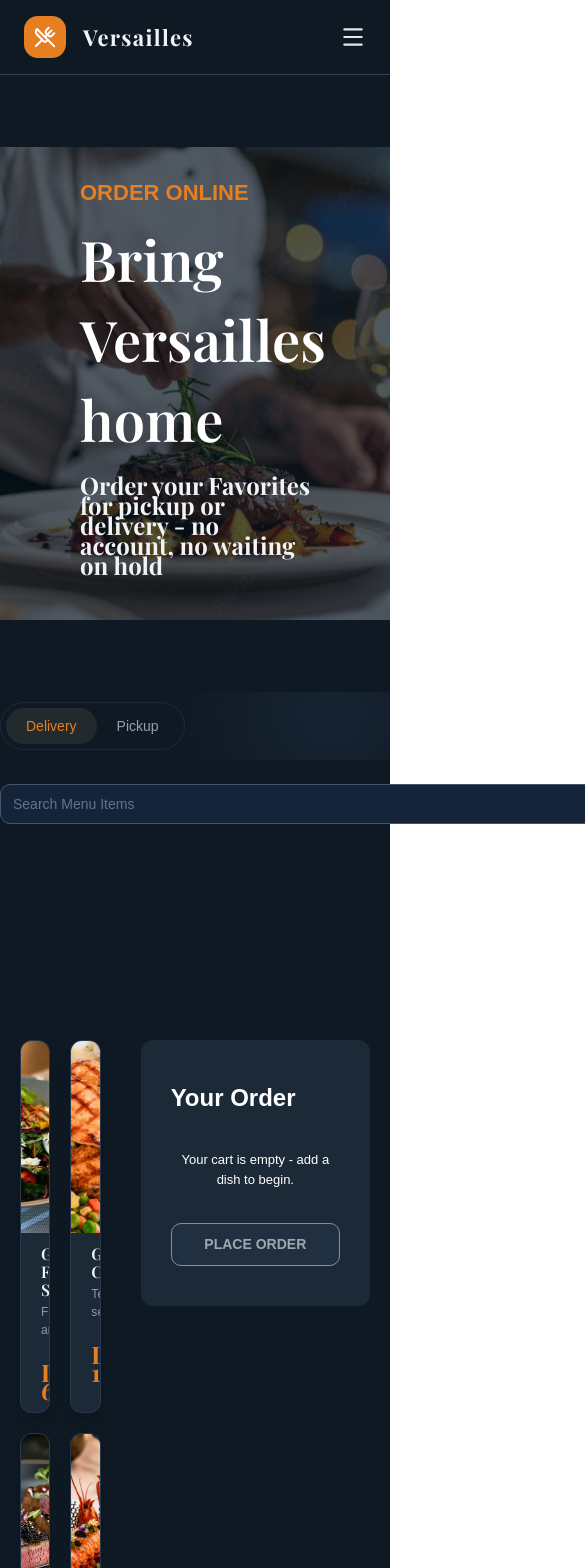
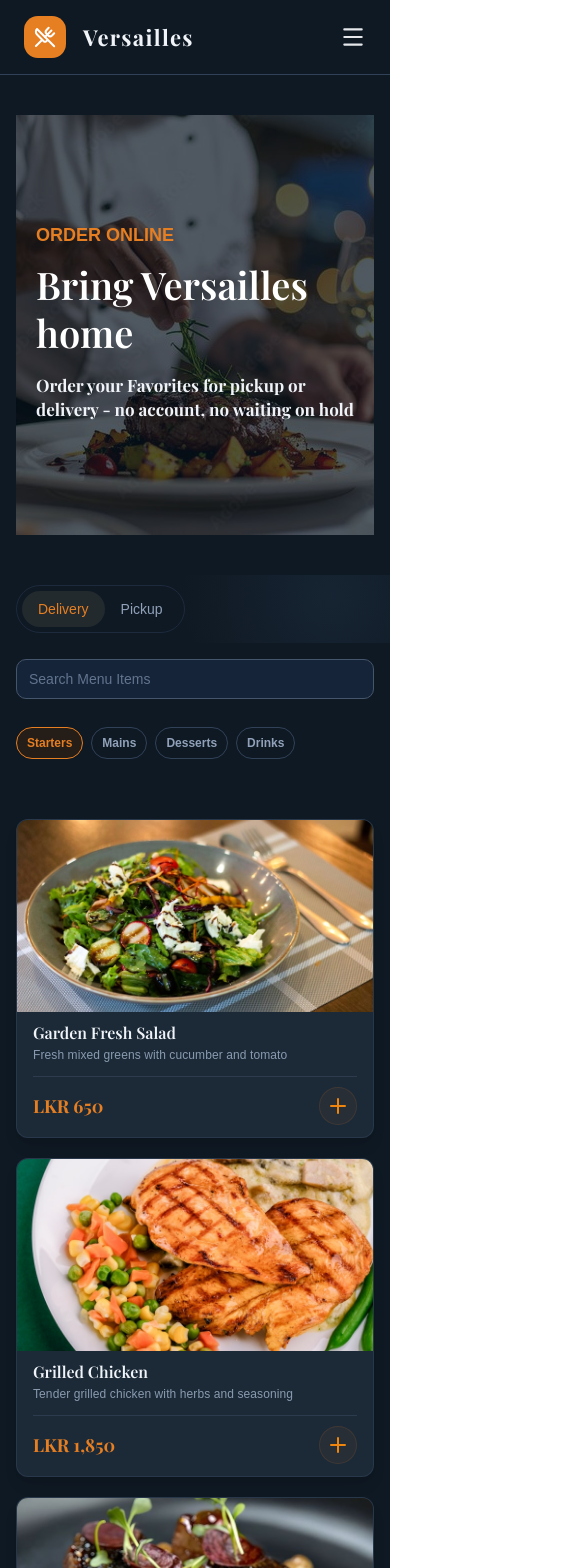
Before and after one commit to Mahdhe/restaurant_management_system_frontend, a React (Vite) app: page /order-online in a window 390 px wide. Shown: the top 1568 px of the page, 585 px wide, since content can reach past the window. Built offline with nearby package versions, Linux system fonts and the light colour scheme; the HTML template or start-up script is replaced by a standard one; a web font is replaced by a local one.

Commit message:
Added responsive

```diff
--- a/src/pages/OrderOnline.jsx
+++ b/src/pages/OrderOnline.jsx
@@ -40,6 +40,7 @@ const menuItems = [
     image: lobsterImg,
   },
 ];
+
 const categories = ["Starters", "Mains", "Desserts", "Drinks"];
 
 function formatPrice(price) {
@@ -74,6 +75,7 @@ export default function OrderOnline() {
             : cartItem,
         );
       }
+
       return [...currentCart, { ...item, quantity: 1 }];
     });
   };
@@ -99,20 +101,23 @@ export default function OrderOnline() {
     <div className="min-h-screen font-dmsans">
       <main className="w-full bg-[#0F1923] min-h-screen">
         {/* Hero */}
-        <section className="mx-auto max-w-280 py-18">
+        <section className="mx-auto max-w-280 px-4 py-10 sm:px-5 sm:py-14 lg:px-0 lg:py-18">
           <div
-            className="relative min-h-[473px] overflow-hidden bg-cover bg-center"
+            className="relative min-h-105 overflow-hidden bg-cover bg-center sm:min-h-118.25"
             style={{ backgroundImage: `url(${heroimg})` }}
           >
             <div className="absolute inset-0 bg-[#07131e]/70" />
-            <div className="relative flex min-h-107 flex-col justify-center px-10 py-10">
-              <p className=" mb-5 text-[22px] font-semibold text-[#E67E22] leading-3 tracking-normal px-10">
+
+            <div className="relative flex min-h-105 flex-col justify-center px-5 py-10 sm:min-h-107 sm:px-10">
+              <p className="mb-5 px-0 text-[18px] font-semibold leading-3 tracking-normal text-[#E67E22] sm:px-10 sm:text-[22px]">
                 ORDER ONLINE
               </p>
-              <h1 className="font-playfair text-[56px] font-semibold text-white px-10 leading-20 tracking-normal">
+
+              <h1 className="px-0 font-playfair text-[38px] font-semibold leading-12 tracking-normal text-white sm:px-10 sm:text-[48px] sm:leading-16 lg:text-[56px] lg:leading-20">
                 Bring Versailles home
               </h1>
-              <p className="font-playfair mt-4 text-[24px] leading-5 font-bold text-[#F0F4F8] px-10 tracking-relaxed">
+
+              <p className="mt-4 px-0 font-playfair text-[17px] font-bold leading-6 tracking-normal text-[#F0F4F8] sm:px-10 sm:text-[20px] sm:leading-7 lg:text-[24px] lg:leading-5">
                 Order your Favorites for pickup or delivery - no account, no
                 waiting on hold
               </p>
@@ -122,16 +127,19 @@ export default function OrderOnline() {
 
         {/* Order Controls */}
         <section className="bg-[#0F1923]">
-          <div className="py-2.5 bg-[radial-gradient(circle_at_85%_30%,rgba(56,85,120,0.18),transparent_45%)]">
-            <div className="mx-auto max-w-280">
-              <div className="border border-slate-800 p-1.25 inline-flex rounded-full">
+          <div className="bg-[radial-gradient(circle_at_85%_30%,rgba(56,85,120,0.18),transparent_45%)] py-2.5">
+            <div className="mx-auto max-w-280 px-4 sm:px-5 lg:px-0">
+              <div className="inline-flex rounded-full border border-slate-800 p-1.25">
                 {["Delivery", "Pickup"].map((type) => (
                   <button
                     key={type}
                     onClick={() => setOrderType(type)}
-                    className={`rounded-full text-sm px-5 py-2 transition ${orderType === type ? "bg-[#222a2e] text-[#E67E22]" : "text-slate-400 hover:text-white cursor-pointer"}`}
+                    className={`rounded-full px-4 py-2 text-sm transition sm:px-5 ${
+                      orderType === type
+                        ? "bg-[#222a2e] text-[#E67E22]"
+                        : "cursor-pointer text-slate-400 hover:text-white"
+                    }`}
                   >
-                    {" "}
                     {type}
                   </button>
                 ))}
@@ -139,23 +147,28 @@ export default function OrderOnline() {
             </div>
           </div>
 
-          <div className="mx-auto max-w-280 flex gap-5 xl:px-0">
-            <div className="py-6">
+          {/* Search + Categories */}
+          <div className="mx-auto flex max-w-280 flex-col gap-3 px-4 sm:px-5 lg:flex-row lg:items-center lg:gap-5 lg:px-0">
+            <div className="py-4 lg:py-6">
               <input
                 type="text"
                 value={search}
                 onChange={(event) => setSearch(event.target.value)}
                 placeholder="Search Menu Items"
-                className="w-205 h-10 border border-slate-600 rounded-[10px] bg-[#152438] px-3 py-3 text-sm text-white outline-none placeholder:text-slate-500 focus:border-[#E67E22]"
+                className="h-10 w-full rounded-[10px] border border-slate-600 bg-[#152438] px-3 py-3 text-sm text-white outline-none placeholder:text-slate-500 focus:border-[#E67E22] sm:w-full lg:w-205"
               />
             </div>
 
-            <div className="flex flex-wrap gap-2 py-7">
+            <div className="flex flex-wrap gap-2 pb-5 lg:py-7">
               {categories.map((category) => (
                 <button
                   key={category}
                   onClick={() => setSelectedCategory(category)}
-                  className={`rounded-full h-8 px-2.5 border font-semibold text-xs transition cursor-pointer ${selectedCategory === category ? "border-[#E67E22] bg-[#241d18] text-[#E67E22]" : "border-slate-700 text-slate-400  hover:border-slate-500 hover:text-white"}`}
+                  className={`h-8 cursor-pointer rounded-full border px-2.5 text-xs font-semibold transition ${
+                    selectedCategory === category
+                      ? "border-[#E67E22] bg-[#241d18] text-[#E67E22]"
+                      : "border-slate-700 text-slate-400 hover:border-slate-500 hover:text-white"
+                  }`}
                 >
                   {category}
                 </button>
@@ -165,37 +178,40 @@ export default function OrderOnline() {
         </section>
 
         {/* Menu and cart */}
-        <section className="mx-auto px-5 py-18 bg-[#0F1923]">
-          <div className="flex items-start mx-auto max-w-280 gap-10 xl:px-0">
-            <div className="grid grid-cols-2 gap-5 w-2/3 self-start">
+        <section className="mx-auto bg-[#0F1923] px-4 py-10 sm:px-5 sm:py-14 lg:py-18">
+          <div className="mx-auto flex max-w-280 flex-col gap-8 lg:flex-row lg:items-start lg:gap-10 lg:px-0">
+            {/* Menu */}
+            <div className="grid w-full grid-cols-1 gap-5 sm:grid-cols-2 lg:w-2/3">
               {filteredItems.length > 0 ? (
                 filteredItems.map((item) => (
                   <article
                     key={item.id}
-                    className="overflow-hidden border border-slate-700/60 rounded-xl bg-[#1C2A38] shadow-lg"
+                    className="overflow-hidden rounded-xl border border-slate-700/60 bg-[#1C2A38] shadow-lg"
                   >
                     <img
                       src={item.image}
-                      className="h-48 object-cover w-full"
+                      className="h-48 w-full object-cover"
                       alt={item.name}
                     />
 
-                    <div className="py-3 px-5">
-                      <h2 className="font-playfair text-[16px] text-[#F0F4F8] font-semibold leading-4.5">
+                    <div className="px-4 py-3 sm:px-5">
+                      <h2 className="font-playfair text-[16px] font-semibold leading-4.5 text-[#F0F4F8]">
                         {item.name}
                       </h2>
-                      <p className="mt-1 w-52 text-[#8A9BB0] text-[12px] leading-4.5 tracking-[0.008em] font-normal">
+
+                      <p className="mt-1 w-full text-[12px] font-normal leading-4.5 tracking-[0.008em] text-[#8A9BB0]">
                         {item.description}
                       </p>
 
                       <div className="mt-3 flex items-center justify-between border-t border-slate-600/40 pt-2.5">
-                        <span className="text-[#E67E22] font-playfair text-[24px] font-bold leading-4.5">
+                        <span className="font-playfair text-[18px] font-bold leading-5 text-[#E67E22] sm:text-[24px]">
                           {formatPrice(item.price)}
                         </span>
+
                         <button
                           onClick={() => addToCart(item)}
                           aria-label={`Add ${item.name} to order`}
-                          className="grid rounded-full h-9.5 w-9.5 place-items-center border border-[#E67E221F] bg-[#E67E220F] text-2xl text-[#ed850e] leading-none transition hover:bg-[#E67E221F] cursor-pointer"
+                          className="grid h-9.5 w-9.5 shrink-0 cursor-pointer place-items-center rounded-full border border-[#E67E221F] bg-[#E67E220F] text-2xl leading-none text-[#ed850e] transition hover:bg-[#E67E221F]"
                         >
                           <Plus />
                         </button>
@@ -204,7 +220,7 @@ export default function OrderOnline() {
                   </article>
                 ))
               ) : (
-                <div className="col-span-full border border-dashed border-slate-700 rounded-xl py-16 text-center text-slate-400">
+                <div className="col-span-full rounded-xl border border-dashed border-slate-700 py-16 text-center text-slate-400">
                   No menu items found
                 </div>
               )}
@@ -212,43 +228,50 @@ export default function OrderOnline() {
 
             {/* Cart */}
             <aside
-              className={`w-137.5 rounded-xl h-fit py-10 px-7.5 lg:sticky lg:top-6 ${cart.length > 0 ? "bg-[#0F1923] border border-[#F39C1266]" : "bg-[#1C2A38]"}`}
+              className={`h-fit w-full rounded-xl px-5 py-8 sm:px-7.5 sm:py-10 lg:w-137.5 lg:sticky lg:top-6 ${
+                cart.length > 0
+                  ? "border border-[#F39C1266] bg-[#0F1923]"
+                  : "bg-[#1C2A38]"
+              }`}
             >
               <div className="flex items-center justify-between">
-                <h2 className="text-[24px] text-white font-bold">Your Order</h2>
+                <h2 className="text-[24px] font-bold text-white">Your Order</h2>
               </div>
 
               {cart.length === 0 ? (
-                <p className="py-8.5 text-[13px] text-center text-white">
+                <p className="py-8.5 text-center text-[13px] text-white">
                   Your cart is empty - add a dish to begin.
                 </p>
               ) : (
-                <div className="my-6 space-y-4 ">
+                <div className="my-6 space-y-4">
                   {cart.map((item) => (
                     <div
                       key={item.id}
-                      className="pb-2 border-b border-slate-600/50"
+                      className="border-b border-slate-600/50 pb-2"
                     >
                       <div className="flex justify-between gap-4">
-                        <div>
-                          <p className="font-playfair font-semibold text-[#F0F4F8] text-[14px] tracking-wider">
+                        <div className="min-w-0">
+                          <p className="truncate font-playfair text-[14px] font-semibold tracking-wider text-[#F0F4F8]">
                             {item.name}
                           </p>
-                          <p className="mt-1 text-[#F0F4F8B3] text-[11px] font-lighter">
+
+                          <p className="mt-1 text-[11px] text-[#F0F4F8B3]">
                             {formatPrice(item.price)}
                           </p>
                         </div>
 
-                        <div className="flex h-8 items-center ">
+                        <div className="flex h-8 shrink-0 items-center">
                           <button
                             onClick={() => updateQuantity(item.id, -1)}
                             className="px-2 text-white"
                           >
                             -
                           </button>
+
                           <span className="px-2 text-[14px] text-white">
                             {item.quantity}
                           </span>
+
                           <button
                             onClick={() => updateQuantity(item.id, 1)}
                             className="px-2 text-white"
@@ -260,75 +283,83 @@ export default function OrderOnline() {
                     </div>
                   ))}
 
-                  <div className="text-[#F0F4F8B3] border-b border-slate-600/50 pb-2 pt-5">
+                  <div className="border-b border-slate-600/50 pb-2 pt-5 text-[#F0F4F8B3]">
                     <div className="flex justify-between">
-                      <span className=" text-[13px]">Subtotal</span>
-                      <span className=" text-[13px]">
+                      <span className="text-[13px]">Subtotal</span>
+
+                      <span className="text-[13px]">
                         {formatPrice(orderTotal)}
                       </span>
                     </div>
 
                     <div className="flex justify-between pt-4">
-                      <span className=" text-[13px]">Delivery Fee</span>
-                      <span className=" text-[13px]">
+                      <span className="text-[13px]">Delivery Fee</span>
+
+                      <span className="text-[13px]">
                         {formatPrice(orderType === "Delivery" ? 500 : 0)}
                       </span>
                     </div>
                   </div>
 
                   <div className="flex justify-between pt-2 text-[#F0F4F8]">
-                    <span className="text-[16px] pt-1 font-semibold">
+                    <span className="pt-1 text-[16px] font-semibold">
                       Total
                     </span>
-                    <span className="text-[#E67E22] font-playfair font-bold text-[24px]">
+
+                    <span className="font-playfair text-[20px] font-bold text-[#E67E22] sm:text-[24px]">
                       {formatPrice(total)}
                     </span>
                   </div>
 
-                  {/* form */}
+                  {/* Form */}
                   <div className="space-y-3">
-                    <div className="flex-col gap-1 flex">
+                    <div className="flex flex-col gap-1">
                       <label className="text-[14px] text-[#F0F4F8]">
                         Full Name
                       </label>
+
                       <input
                         type="text"
                         placeholder="Your name"
-                        className="border border-slate-600 rounded-[10px] text-slate-200 px-3 py-2 placeholder:text-[#8A9BB0] placeholder:text-[14px] outline-none focus:border-[#E67E2266]"
+                        className="w-full rounded-[10px] border border-slate-600 px-3 py-2 text-slate-200 outline-none placeholder:text-[14px] placeholder:text-[#8A9BB0] focus:border-[#E67E2266]"
                       />
                     </div>
-                    <div className="flex-col gap-1 flex">
+
+                    <div className="flex flex-col gap-1">
                       <label className="text-[14px] text-[#F0F4F8]">
                         Phone Number
                       </label>
+
                       <input
                         type="text"
                         placeholder="+94 77 123 4567"
-                        className="border border-slate-600 rounded-[10px] text-slate-200 px-3 py-2 placeholder:text-[#8A9BB0] placeholder:text-[14px] outline-none focus:border-[#E67E2266]"
+                        className="w-full rounded-[10px] border border-slate-600 px-3 py-2 text-slate-200 outline-none placeholder:text-[14px] placeholder:text-[#8A9BB0] focus:border-[#E67E2266]"
                       />
                     </div>
-                    <div className="flex-col gap-1 flex">
+
+                    <div className="flex flex-col gap-1">
                       <label className="text-[14px] text-[#F0F4F8]">
                         Delivery Address
                       </label>
+
                       <input
                         type="text"
                         placeholder="Street, City"
-                        className="border border-slate-600 rounded-[10px] text-slate-200 px-3 py-2 placeholder:text-[#8A9BB0] placeholder:text-[14px] outline-none focus:border-[#E67E2266]"
+                        className="w-full rounded-[10px] border border-slate-600 px-3 py-2 text-slate-200 outline-none placeholder:text-[14px] placeholder:text-[#8A9BB0] focus:border-[#E67E2266]"
                       />
                     </div>
-                    <div className="flex-col gap-1 flex">
+
+                    <div className="flex flex-col gap-1">
                       <label className="text-[14px] text-[#F0F4F8]">
                         Order Notes(Optional)
                       </label>
+
                       <textarea
                         name="orderNotes"
-                        id=""
-                        cols="30"
                         rows="3"
-                        className="border border-slate-600 rounded-[10px] text-slate-200 px-3 py-2 placeholder:text-[#8A9BB0] placeholder:text-[14px] outline-none focus:border-[#E67E2266]"
+                        className="w-full rounded-[10px] border border-slate-600 px-3 py-2 text-slate-200 outline-none placeholder:text-[14px] placeholder:text-[#8A9BB0] focus:border-[#E67E2266]"
                         placeholder="Allergies, Special Requests..."
-                      ></textarea>{" "}
+                      />
                     </div>
                   </div>
                 </div>
@@ -339,11 +370,15 @@ export default function OrderOnline() {
                 onClick={() =>
                   alert(
                     cart.length
-                      ? `$(orderType) order placed successfully!`
+                      ? `${orderType} order placed successfully!`
                       : "Add items before placing an order.",
                   )
                 }
-                className={`w-full rounded-[10px] py-2.5 px-4.5 text-[14px] transition font-semibold cursor-pointer disabled:cursor-not-allowed disabled:opacity-60 ${cart.length > 0 ? "bg-[#E67E22] text-slate-50" : "bg-[#243447] text-slate-50 border border-slate-300"}`}
+                className={`w-full cursor-pointer rounded-[10px] px-4.5 py-2.5 text-[14px] font-semibold transition disabled:cursor-not-allowed disabled:opacity-60 ${
+                  cart.length > 0
+                    ? "bg-[#E67E22] text-slate-50"
+                    : "border border-slate-300 bg-[#243447] text-slate-50"
+                }`}
               >
                 PLACE ORDER
               </button>
```
